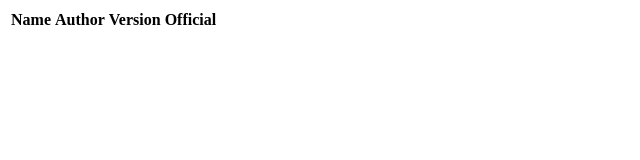
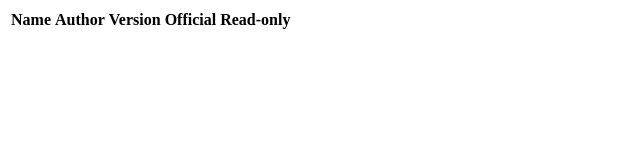
Before and after one commit to tsukilabs/nsr, a website: page registry/index.html in a window 1280 px wide. Shown: the full height of the page, 0-640 px from the left. Drawn offline with Linux system fonts and the light colour scheme; no server answers.

Commit message:
fix: add missing table header

```diff
--- a/registry/index.html
+++ b/registry/index.html
@@ -85,6 +85,7 @@
           <th>Author</th>
           <th>Version</th>
           <th>Official</th>
+          <th>Read-only</th>
         </tr>
       </thead>
       <tbody></tbody>
```
